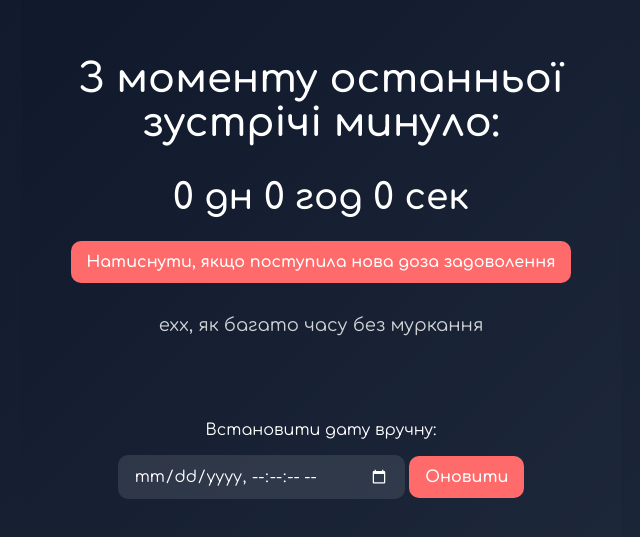
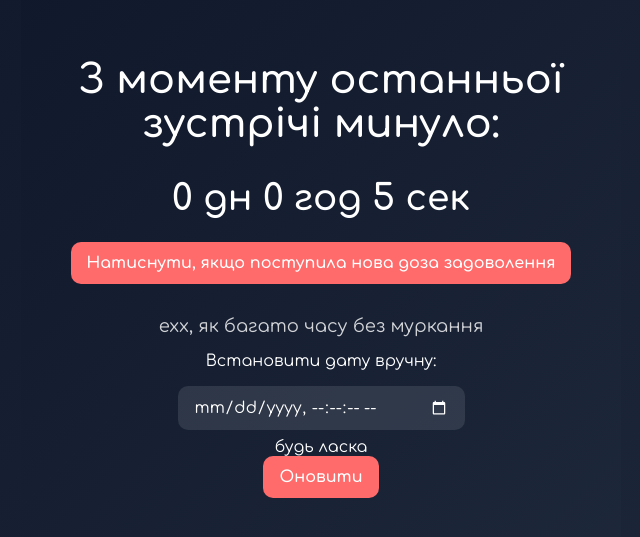
Before and after one commit to Annaa1209/murkannyaVasya, a plain HTML site: page index.html in a window 1280 px wide. Shown: the part 123-660 px from the top of the page, without its empty margins (319-959 px from the left). Drawn offline with Linux system fonts and the light colour scheme.

Commit message:
Update index.html

```diff
--- a/index.html
+++ b/index.html
@@ -1,6 +1,5 @@
 <!doctype html>
 <html lang="uk">
-
 <head>
   <meta charset="utf-8">
   <meta name="viewport" content="width=device-width,initial-scale=1">
@@ -11,13 +10,8 @@
       --bg: #0f172a;
       --accent: #ff6b6b;
     }
-
-        * {
-            box-sizing: border-box;
-        }
-
-        html,
-        body {
+    * {box-sizing: border-box;}
+    html, body {
       height: 100%;
       margin: 0;
       font-family: 'Comfortaa', sans-serif;
@@ -27,24 +21,20 @@
       justify-content: center;
       align-items: center;
     }
-
     .container {
       text-align: center;
       padding: 2rem;
       max-width: 600px;
     }
-
     h1 {
       font-size: clamp(24px, 5vw, 40px);
       margin-bottom: 2rem;
     }
-
     #counter {
       font-size: clamp(22px, 4vw, 36px);
       font-weight: 600;
       margin-bottom: 1.5rem;
     }
-
     .controls {
       display: flex;
       flex-direction: column;
@@ -52,59 +42,105 @@
       align-items: center;
       margin-bottom: 1.5rem;
     }
-
-        button,
-        input[type="datetime-local"] {
+    button, input[type="datetime-local"] {
       padding: 0.75rem 1rem;
       border: none;
       border-radius: 10px;
       font-size: 16px;
       font-family: inherit;
     }
-
     button {
       cursor: pointer;
       background: var(--accent);
       color: #fff;
       font-weight: 600;
     }
-
     input[type="datetime-local"] {
       background: rgba(255, 255, 255, 0.1);
       color: #fff;
       margin-top: 0.5rem;
     }
-
     input[type="datetime-local"]::-webkit-calendar-picker-indicator {
       filter: invert(1);
       cursor: pointer;
     }
-
     footer {
       margin-top: 1rem;
       font-size: 18px;
       opacity: 0.8;
     }
-
     label {
       display: block;
       margin-bottom: 0.5rem;
     }
   </style>
 </head>
-
 <body>
   <div class="container">
     <h1>З моменту останньої зустрічі минуло:</h1>
     <div id="counter">0 дн 0 год 0 сек</div>
-        <div class="controls"> <button id="resetBtn">Натиснути, якщо поступила нова доза задоволення</button>
-            <footer>ехх, як багато часу без муркання</footer> <br /> <br /> <br />
-            <div> <label for="manualDate">Встановити дату вручну:</label> <input type="datetime-local" id="manualDate" step="1"> <button id="setDateBtn">Оновити</button> </div>
+
+    <div class="controls">
+      <button id="resetBtn">Натиснути, якщо поступила нова доза задоволення</button>
+
+      <footer>ехх, як багато часу без муркання</footer>
+
+      <div>
+        <label for="manualDate">Встановити дату вручну:</label>
+        <input type="datetime-local" id="manualDate" step="1">
+        <span style="display:block;margin-top:0.5rem;">будь ласка</span>
+        <button id="setDateBtn">Оновити</button>
       </div>
     </div>
+  </div>
+
   <script>
-        // Load saved start time from localStorage if available let savedTime = localStorage.getItem('startTime'); let startTime = savedTime ? new Date(savedTime) : new Date(); const counterEl = document.getElementById('counter'); const resetBtn = document.getElementById('resetBtn'); const manualDateInput = document.getElementById('manualDate'); const setDateBtn = document.getElementById('setDateBtn'); function updateCounter() { const now = new Date(); const diffMs = now - startTime; if (diffMs < 0) { counterEl.textContent = 'Дата у майбутньому!'; return; } const totalSeconds = Math.floor(diffMs / 1000); const days = Math.floor(totalSeconds / 86400); const hours = Math.floor((totalSeconds % 86400) / 3600); const seconds = totalSeconds % 60; counterEl.textContent = ${days} дн ${hours} год ${seconds} сек; } setInterval(updateCounter, 1000); updateCounter(); // Reset button stores new time resetBtn.addEventListener('click', () => { startTime = new Date(); localStorage.setItem('startTime', startTime.toISOString()); updateCounter(); }); // Manual date set stores new time setDateBtn.addEventListener('click', () => { const val = manualDateInput.value; if (!val) return alert('Оберіть дату та час'); const chosenDate = new Date(val); if (isNaN(chosenDate.getTime())) { alert('Невірний формат дати'); return; } startTime = chosenDate; localStorage.setItem('startTime', startTime.toISOString()); updateCounter(); });
+    // Load saved start time from localStorage if available
+    let savedTime = localStorage.getItem('startTime');
+    let startTime = savedTime ? new Date(savedTime) : new Date();
+
+    const counterEl = document.getElementById('counter');
+    const resetBtn = document.getElementById('resetBtn');
+    const manualDateInput = document.getElementById('manualDate');
+    const setDateBtn = document.getElementById('setDateBtn');
+
+    function updateCounter() {
+      const now = new Date();
+      const diffMs = now - startTime;
+      if (diffMs < 0) {
+        counterEl.textContent = 'Дата у майбутньому!';
+        return;
+      }
+      const totalSeconds = Math.floor(diffMs / 1000);
+      const days = Math.floor(totalSeconds / 86400);
+      const hours = Math.floor((totalSeconds % 86400) / 3600);
+      const seconds = totalSeconds % 60;
+      counterEl.textContent = `${days} дн ${hours} год ${seconds} сек`;
+    }
+
+    setInterval(updateCounter, 1000);
+    updateCounter();
+
+    // Reset button stores new time
+    resetBtn.addEventListener('click', () => {
+      startTime = new Date();
+      localStorage.setItem('startTime', startTime.toISOString());
+      updateCounter();
+    });
+
+    // Manual date set stores new time
+    setDateBtn.addEventListener('click', () => {
+      const val = manualDateInput.value;
+      if (!val) return alert('Оберіть дату та час');
+      const chosenDate = new Date(val);
+      if (isNaN(chosenDate.getTime())) {
+        alert('Невірний формат дати');
+        return;
+      }
+      startTime = chosenDate;
+      localStorage.setItem('startTime', startTime.toISOString());
+      updateCounter();
+    });
   </script>
 </body>
-
 </html>
```
Lines whose indentation alone changed are shown as unchanged.
